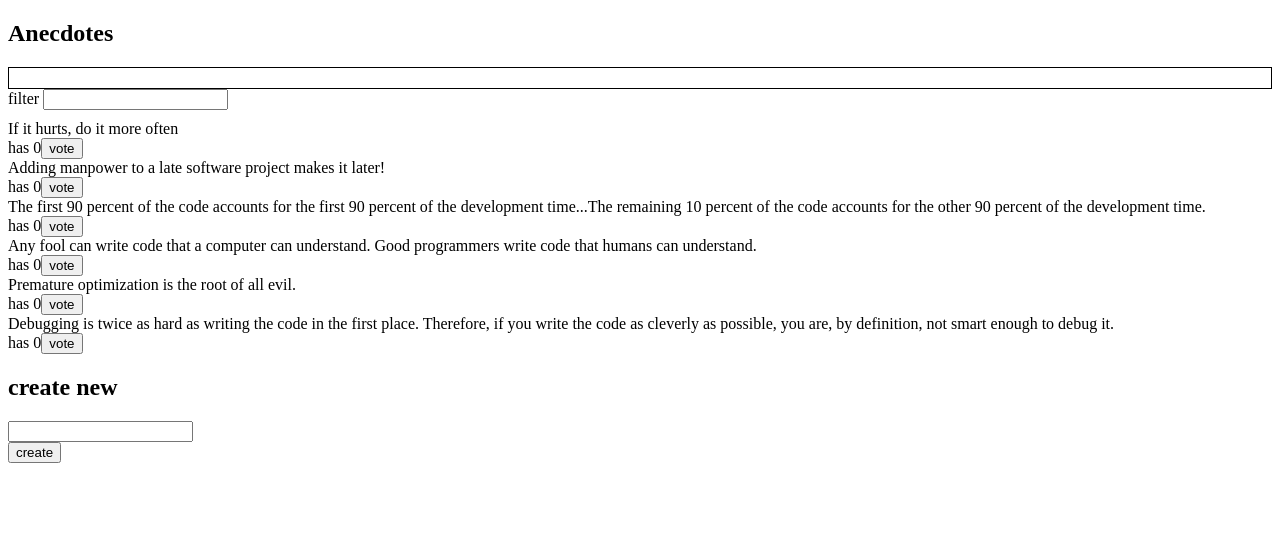
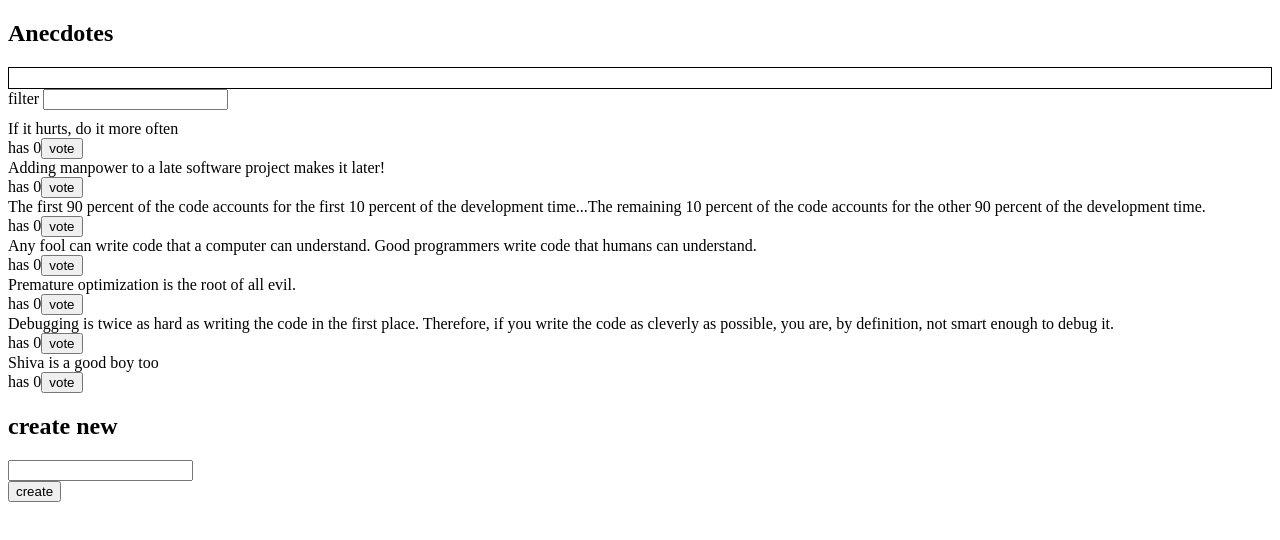
Before and after one commit to ShivaShanmuganathan/redux-anecdote, a React (Vite) app: page / in a window 1280 px wide. Shown: the top 540 px of the page. Built offline with nearby package versions, Linux system fonts and the light colour scheme; data requests are answered from the project's data file.

Commit message:
Added local DB and added read and write logic

```diff
--- /dev/null
+++ b/db.json
@@ -0,0 +1,39 @@
+{
+  "anecdotes": [
+    {
+      "content": "If it hurts, do it more often",
+      "id": "47145",
+      "votes": 0
+    },
+    {
+      "content": "Adding manpower to a late software project makes it later!",
+      "id": "21149",
+      "votes": 0
+    },
+    {
+      "content": "The first 90 percent of the code accounts for the first 10 percent of the development time...The remaining 10 percent of the code accounts for the other 90 percent of the development time.",
+      "id": "69581",
+      "votes": 0
+    },
+    {
+      "content": "Any fool can write code that a computer can understand. Good programmers write code that humans can understand.",
+      "id": "36975",
+      "votes": 0
+    },
+    {
+      "content": "Premature optimization is the root of all evil.",
+      "id": "25170",
+      "votes": 0
+    },
+    {
+      "content": "Debugging is twice as hard as writing the code in the first place. Therefore, if you write the code as cleverly as possible, you are, by definition, not smart enough to debug it.",
+      "id": "98312",
+      "votes": 0
+    },
+    {
+      "id": "1926",
+      "content": "Shiva is a good boy too",
+      "votes": 0
+    }
+  ]
+}
--- a/package.json
+++ b/package.json
@@ -7,13 +7,15 @@
     "dev": "vite",
     "build": "vite build",
     "lint": "eslint . --ext js,jsx --report-unused-disable-directives --max-warnings 0",
-    "preview": "vite preview"
+    "preview": "vite preview",
+    "server": "json-server -p3001 --watch db.json"
   },
   "dependencies": {
     "@reduxjs/toolkit": "^2.2.7",
     "@testing-library/jest-dom": "^6.1.4",
     "@testing-library/react": "^14.0.0",
     "@testing-library/user-event": "^14.5.1",
+    "axios": "^1.7.7",
     "react": "^18.2.0",
     "react-dom": "^18.2.0",
     "react-redux": "^8.1.3",
@@ -25,6 +27,7 @@
     "eslint-plugin-react": "^7.32.2",
     "eslint-plugin-react-hooks": "^4.6.0",
     "eslint-plugin-react-refresh": "^0.4.3",
+    "json-server": "^1.0.0-beta.2",
     "vite": "^4.4.5"
   },
   "eslintConfig": {
--- a/src/App.jsx
+++ b/src/App.jsx
@@ -1,8 +1,17 @@
 import AnecdoteForm from './components/AnecdoteForm'
 import AnecdoteList from './components/AnecdoteList'
 import Notification from './components/Notification'
+import AnecdoteService from './services/anecdotes'
+import { useDispatch } from 'react-redux'
+import { useEffect } from 'react'
+import { setAnecdotes } from './reducers/anecdoteReducer'
 
 const App = () => {
+  const dispatch = useDispatch()
+  useEffect(() => {
+    AnecdoteService
+      .getAll().then(anecdotes => dispatch(setAnecdotes(anecdotes)))
+  }, [dispatch])
   return (
     <div>
       <h2>Anecdotes</h2>
--- a/src/components/AnecdoteForm.jsx
+++ b/src/components/AnecdoteForm.jsx
@@ -1,16 +1,18 @@
 import { createAnecdote } from '../reducers/anecdoteReducer'
 import { useDispatch } from 'react-redux'
 import { showNotification } from '../reducers/notificationReducer'
+import AnecdoteService from '../services/anecdotes'
 
 const AnecdoteForm = () => {
     const dispatch = useDispatch()
 
-    const addAnecdote = (event) => {
-        event.preventDefault()
-        const content = event.target.anecdote.value
-        event.target.anecdote.value = ''
-        dispatch(createAnecdote(content))
-        dispatch(showNotification(`New anecdote '${content}' created`, 5))
+    const addAnecdote = async (event) => {
+      event.preventDefault()
+      const content = event.target.anecdote.value
+      event.target.anecdote.value = ''
+      const newAnecdote = await AnecdoteService.createNew(content)
+      dispatch(createAnecdote(newAnecdote))
+      dispatch(showNotification(`New anecdote '${content}' created`, 5))
     }
 
     return (
--- a/src/reducers/anecdoteReducer.js
+++ b/src/reducers/anecdoteReducer.js
@@ -1,29 +1,29 @@
 import { createSlice } from '@reduxjs/toolkit'
 
-const anecdotesAtStart = [
-  'If it hurts, do it more often',
-  'Adding manpower to a late software project makes it later!',
-  'The first 90 percent of the code accounts for the first 90 percent of the development time...The remaining 10 percent of the code accounts for the other 90 percent of the development time.',
-  'Any fool can write code that a computer can understand. Good programmers write code that humans can understand.',
-  'Premature optimization is the root of all evil.',
-  'Debugging is twice as hard as writing the code in the first place. Therefore, if you write the code as cleverly as possible, you are, by definition, not smart enough to debug it.'
-]
+// const anecdotesAtStart = [
+//   'If it hurts, do it more often',
+//   'Adding manpower to a late software project makes it later!',
+//   'The first 90 percent of the code accounts for the first 90 percent of the development time...The remaining 10 percent of the code accounts for the other 90 percent of the development time.',
+//   'Any fool can write code that a computer can understand. Good programmers write code that humans can understand.',
+//   'Premature optimization is the root of all evil.',
+//   'Debugging is twice as hard as writing the code in the first place. Therefore, if you write the code as cleverly as possible, you are, by definition, not smart enough to debug it.'
+// ]
 
 const getId = () => (100000 * Math.random()).toFixed(0)
 
-const asObject = (anecdote) => {
-  return {
-    content: anecdote,
-    id: getId(),
-    votes: 0
-  }
-}
+// const asObject = (anecdote) => {
+//   return {
+//     content: anecdote,
+//     id: getId(),
+//     votes: 0
+//   }
+// }
 
-const initialState = anecdotesAtStart.map(asObject)
+// const initialState = anecdotesAtStart.map(asObject)
 
 export const anecdoteSlice = createSlice({
   name: 'anecdotes',
-  initialState,
+  initialState: [],
   reducers: {
     voteAnecdote: (state, action) => {
       const id = action.payload
@@ -31,11 +31,17 @@
     },
     createAnecdote: (state, action) => {
       const content = action.payload
-      return [...state, { content, id: getId(), votes: 0 }]
+      return [...state, content]
+    },
+    appendAnecdote: (state, action) => {
+      state.push(action.payload)
+    },
+    setAnecdotes: (state, action) => {
+      return action.payload
     }
   }
 })
 
-export const { voteAnecdote, createAnecdote } = anecdoteSlice.actions
+export const { voteAnecdote, createAnecdote, appendAnecdote, setAnecdotes } = anecdoteSlice.actions
 
 export default anecdoteSlice.reducer
--- /dev/null
+++ b/src/services/anecdotes.js
@@ -0,0 +1,16 @@
+import axios from 'axios'
+
+const baseUrl = 'http://localhost:3001/anecdotes'
+
+const getAll = async () => {
+  const response = await axios.get(baseUrl)
+  return response.data
+}
+
+const createNew = async (content) => {
+  const object = { content, votes: 0 }
+  const response = await axios.post(baseUrl, object)
+  return response.data
+}
+
+export default { getAll, createNew }
```
Also changed, not shown: 1 other file (tests, documents, lock files or other folders).
